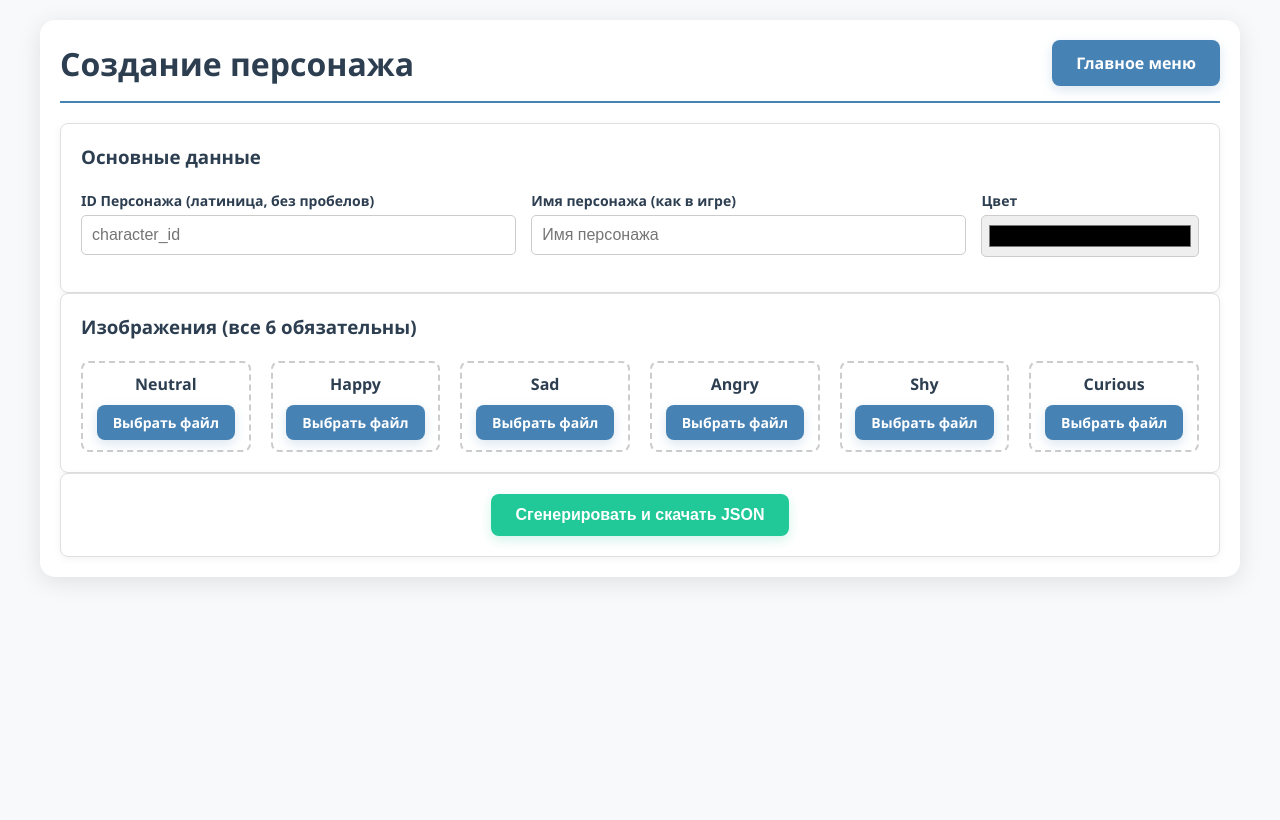
After one commit to appsfolder/SWVNE, a Flask app: page /character-creator in a window 1280 px wide. The commit adds this page. Run offline with Flask 3, Linux system fonts and the light colour scheme.

Commit message:
introducing Character Creator

```diff
--- a/app.py
+++ b/app.py
@@ -229,6 +229,11 @@ def scenario_creator():
         sfx_json=sfx_json
     )
 
+@app.route('/character-creator')
+def character_creator():
+    """Отдает страницу визуального редактора персонажей."""
+    return render_template('character_creator.html')
+
 
 if __name__ == '__main__':
     if not os.path.exists(content_dir):
--- a/static/css/style.css
+++ b/static/css/style.css
@@ -960,11 +960,64 @@ body.creator-body, body.admin-body {
 }
 
 .audio-preview-btn:disabled {
-    background-color: #ced4da; /* Светло-серый цвет */
-    color: #6c757d; /* Темно-серый текст */
-    cursor: not-allowed; /* Курсор "запрещено" */
+    background-color: #ced4da;
+    color: #6c757d;
+    cursor: not-allowed;
     box-shadow: none;
     transform: none;
+}
+
+.char-color-input {
+    width: 100%;
+    height: 42px;
+    padding: 5px;
+    border-radius: 5px;
+    border: 1px solid #ccc;
+    cursor: pointer;
+}
+
+.pose-grid {
+    display: grid;
+    grid-template-columns: repeat(auto-fit, minmax(150px, 1fr));
+    gap: 20px;
+}
+
+.pose-slot {
+    border: 2px dashed #ccc;
+    border-radius: 8px;
+    padding: 10px;
+    text-align: center;
+    transition: border-color 0.3s;
+}
+
+.pose-slot.filled {
+    border-color: var(--color-teal);
+    border-style: solid;
+}
+
+.pose-slot img {
+    width: 100%;
+    height: 150px;
+    object-fit: cover;
+    border-radius: 4px;
+    background-color: #f0f0f0;
+    margin-bottom: 10px;
+    display: none
+}
+
+.pose-slot.filled img {
+    display: block;
+}
+
+.pose-slot .pose-label {
+    display: block;
+    font-weight: 600;
+    margin-bottom: 10px;
+    color: var(--color-dark-purple);
+}
+
+.pose-slot .file-input-label {
+    padding: 8px 12px;
 }
 
 @media (max-width: 768px) {
--- /dev/null
+++ b/static/js/character_creator.js
@@ -0,0 +1,113 @@
+document.addEventListener('DOMContentLoaded', () => {
+    const poseKeys = ['neutral', 'happy', 'sad', 'angry', 'shy', 'curious'];
+    const poseGrid = document.querySelector('.pose-grid');
+
+    let characterState = {
+        id: '',
+        name: '',
+        color: '#d1b380',
+        poses: {}
+    };
+
+    poseKeys.forEach(key => {
+        const readableName = key.charAt(0).toUpperCase() + key.slice(1);
+        const slotHTML = `
+            <div class="pose-slot" id="slot-${key}">
+                <img src="" alt="${readableName} preview" id="preview-${key}">
+                <label class="pose-label">${readableName}</label>
+                <input type="file" id="file-${key}" accept="image/png, image/jpeg, image/webp" class="file-input-hidden" required>
+                <label for="file-${key}" class="btn btn--secondary btn--small">Выбрать файл</label>
+            </div>
+        `;
+        poseGrid.insertAdjacentHTML('beforeend', slotHTML);
+    });
+
+    const idInput = document.getElementById('char-id');
+    const nameInput = document.getElementById('char-name');
+    const colorInput = document.getElementById('char-color');
+    const generateBtn = document.getElementById('generate-json-btn');
+
+    function sanitizeId(value) {
+        if (!value) return '';
+        return value.toLowerCase()
+            .replace(/[\s-]+/g, '_')
+            .replace(/[^a-z0-9_]/g, '');
+    }
+
+    function handleFileUpload(e, key) {
+        const file = e.target.files[0];
+        if (!file) return;
+
+        const reader = new FileReader();
+        reader.onload = (event) => {
+            const dataUrl = event.target.result;
+            document.getElementById(`preview-${key}`).src = dataUrl;
+            document.getElementById(`slot-${key}`).classList.add('filled');
+            characterState.poses[key] = `NEEDS_REPLACEMENT_WITH_PATH/static/character_images/${characterState.id || 'char_id'}/${key}.png`;
+        };
+        reader.readAsDataURL(file);
+    }
+
+    idInput.addEventListener('input', () => {
+        const sanitized = sanitizeId(idInput.value);
+        idInput.value = sanitized;
+        characterState.id = sanitized;
+    });
+
+    nameInput.addEventListener('input', () => {
+        characterState.name = nameInput.value;
+    });
+
+    colorInput.addEventListener('input', () => {
+        characterState.color = colorInput.value;
+    });
+
+    poseKeys.forEach(key => {
+        document.getElementById(`file-${key}`).addEventListener('change', (e) => handleFileUpload(e, key));
+    });
+
+    generateBtn.addEventListener('click', () => {
+        let missingPoses = [];
+        poseKeys.forEach(key => {
+            if (!characterState.poses[key]) {
+                missingPoses.push(key);
+            }
+        });
+
+        if (!characterState.id || !characterState.name || missingPoses.length > 0) {
+            let errorMessage = 'Пожалуйста, заполните все поля.\n';
+            if (!characterState.id) errorMessage += '- ID персонажа\n';
+            if (!characterState.name) errorMessage += '- Имя персонажа\n';
+            if (missingPoses.length > 0) errorMessage += `- Отсутствуют изображения для: ${missingPoses.join(', ')}\n`;
+            alert(errorMessage);
+            return;
+        }
+
+        const finalJson = {
+            "characters": {
+                [characterState.id]: {
+                    "name": characterState.name,
+                    "color": characterState.color,
+                    "poses": {
+                        "neutral": `/static/character_images/${characterState.id}/neutral.png`,
+                        "happy": `/static/character_images/${characterState.id}/happy.png`,
+                        "sad": `/static/character_images/${characterState.id}/sad.png`,
+                        "angry": `/static/character_images/${characterState.id}/angry.png`,
+                        "shy": `/static/character_images/${characterState.id}/shy.png`,
+                        "curious": `/static/character_images/${characterState.id}/curious.png`
+                    }
+                }
+            }
+        };
+
+        const blob = new Blob([JSON.stringify(finalJson, null, 2)], { type: 'application/json' });
+        const url = URL.createObjectURL(blob);
+        const a = document.createElement('a');
+        a.href = url;
+        a.download = `${characterState.id}_char.json`;
+        a.click();
+        URL.revokeObjectURL(url);
+
+        alert(`Файл ${characterState.id}_char.json сгенерирован!\n\nНе забудьте:\n1. Создать папку /static/character_images/${characterState.id}/\n2. Сохранить туда ваши 6 изображений под правильными именами (neutral.png, happy.png и т.д.).`);
+    });
+});
--- /dev/null
+++ b/templates/character_creator.html
@@ -0,0 +1,51 @@
+<!DOCTYPE html>
+<html lang="ru">
+<head>
+    <meta charset="UTF-8">
+    <meta name="viewport" content="width=device-width, initial-scale=1.0">
+    <title>Редактор персонажей - VNE</title>
+    <link rel="stylesheet" href="{{ url_for('static', filename='css/style.css') }}">
+</head>
+<body class="creator-body">
+    <div class="creator-container">
+        <header class="creator-header">
+            <h1>Создание персонажа</h1>
+            <a href="/" class="btn btn--secondary">Главное меню</a>
+        </header>
+
+        <div class="creator-card">
+            <h3>Основные данные</h3>
+            <br>
+            <div class="grid" style="grid-template-columns: 2fr 2fr 1fr;">
+                <div class="form-group">
+                    <label for="char-id">ID Персонажа (латиница, без пробелов)</label>
+                    <input type="text" id="char-id" placeholder="character_id" required>
+                </div>
+                <div class="form-group">
+                    <label for="char-name">Имя персонажа (как в игре)</label>
+                    <input type="text" id="char-name" placeholder="Имя персонажа" required>
+                </div>
+                <div class="form-group">
+                    <label for="char-color">Цвет</label>
+                    <input type="color" id="char-color" value="#000000" class="char-color-input">
+                </div>
+            </div>
+        </div>
+
+        <div class="creator-card">
+            <h3>Изображения (все 6 обязательны)</h3>
+            <br>
+            <div class="pose-grid">
+            </div>
+        </div>
+
+        <div class="creator-card">
+            <div class="controls-wrapper" style="justify-content: center;">
+                 <button class="btn btn--primary" id="generate-json-btn">Сгенерировать и скачать JSON</button>
+            </div>
+        </div>
+    </div>
+
+    <script src="{{ url_for('static', filename='js/character_creator.js') }}"></script>
+</body>
+</html>
```
